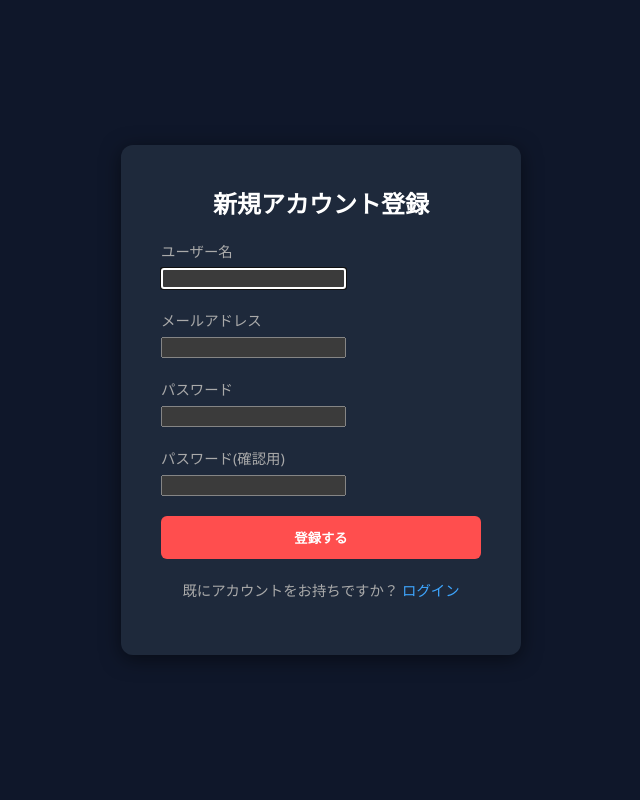
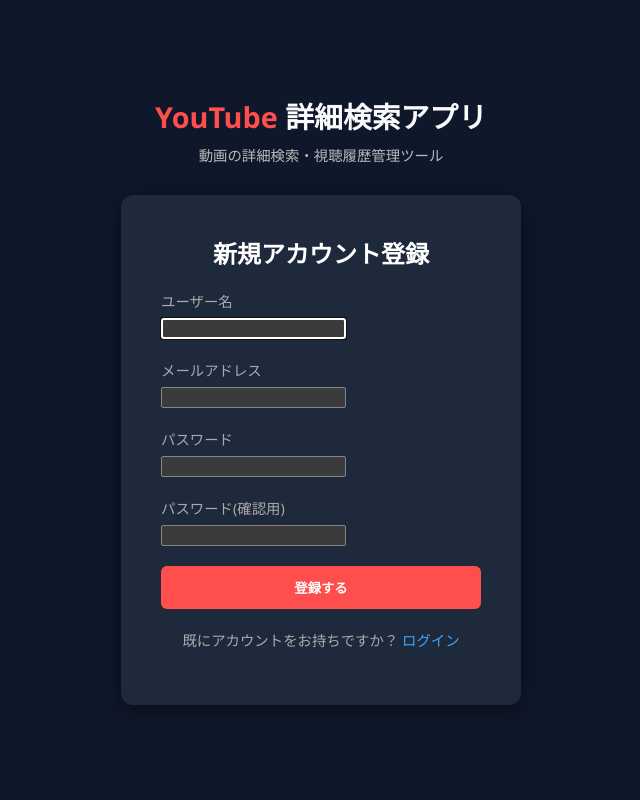
Before and after one commit to rezi7mn/youtube_search, a Django app: page /signup/ in a window 1280 px wide. Shown: the whole page, without its empty margins (319-959 px from the left). Run offline with Django 5.2, Linux system fonts and the light colour scheme.

Commit message:
サイトタイトルセクション追加

```diff
--- a/Youtube_search_django/youtube_project/youtube_app/templates/youtube_app/signup.html
+++ b/Youtube_search_django/youtube_project/youtube_app/templates/youtube_app/signup.html
@@ -6,7 +6,17 @@
     <title>新規登録 - YouTube詳細検索アプリ</title>
     <link rel="stylesheet" href="{% static 'youtube_app/style.css' %}">
 </head>
-<body style="background-color: #0f172a; color: white; display: flex; align-items: center; justify-content: center; min-height: 100vh; margin: 0;">
+<body style="background-color: #0f172a; color: white; display: flex; flex-direction: column; align-items: center; justify-content: center; min-height: 100vh; margin: 0;">
+    <!-- サイトタイトルセクション -->
+    <div style="text-align: center; margin-bottom: 30px;">
+        <h1 style="margin: 0; font-size: 1.8em; color: #f8fafc;">
+            <span style="color: #ff4e4e;">YouTube</span> 詳細検索アプリ
+        </h1>
+        <p style="color: #bbb; margin: 8px 0 0 0; font-size: 0.9em;">
+            動画の詳細検索・視聴履歴管理ツール
+        </p>
+    </div>
+
     <div style="background: #1e293b; padding: 40px; border-radius: 12px; width: 100%; max-width: 400px; box-shadow: 0 4px 20px rgba(0,0,0,0.5);">
         <h2 style="margin-top: 0; text-align: center;">新規アカウント登録</h2>
         <form method="post">
```
